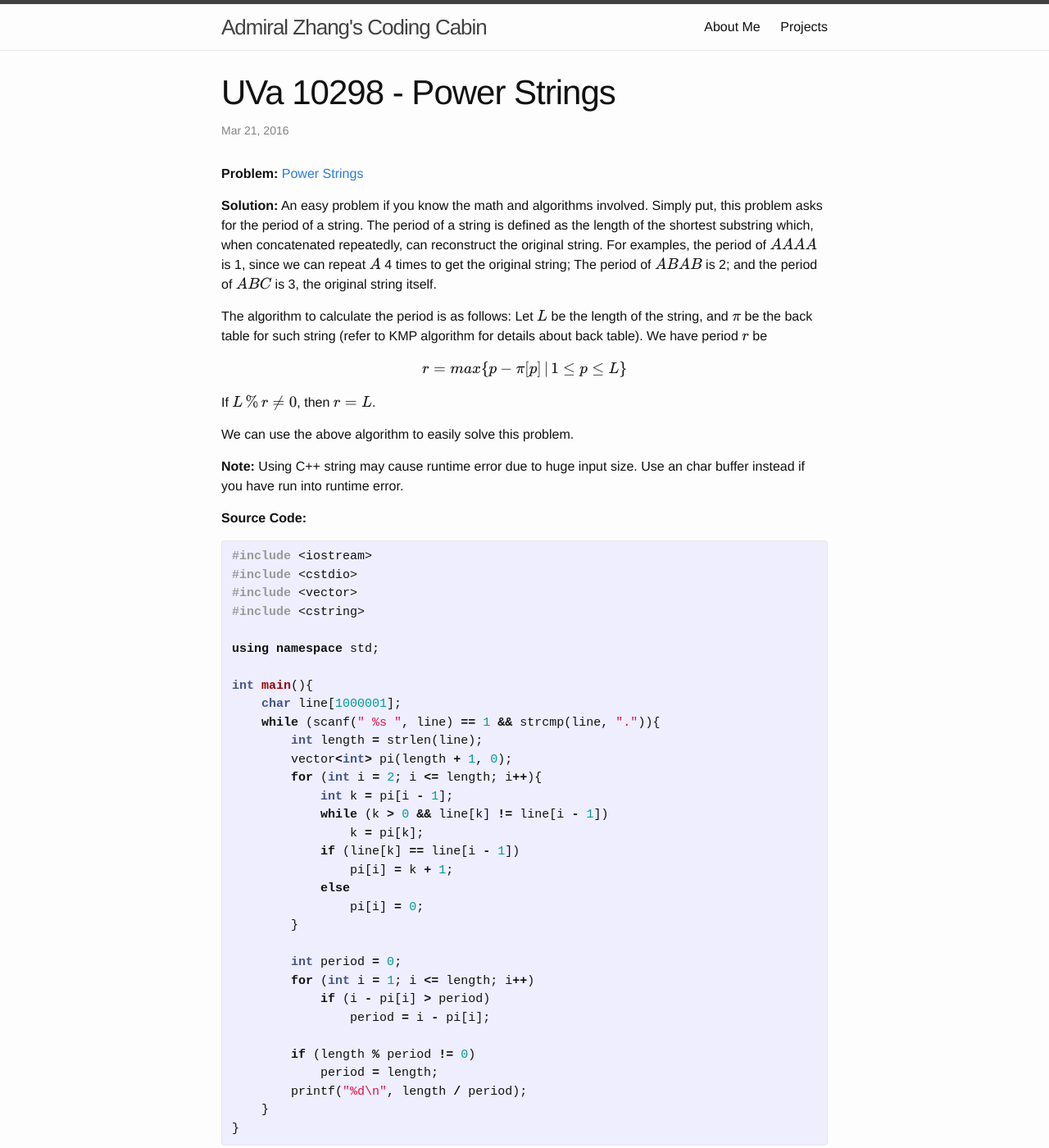
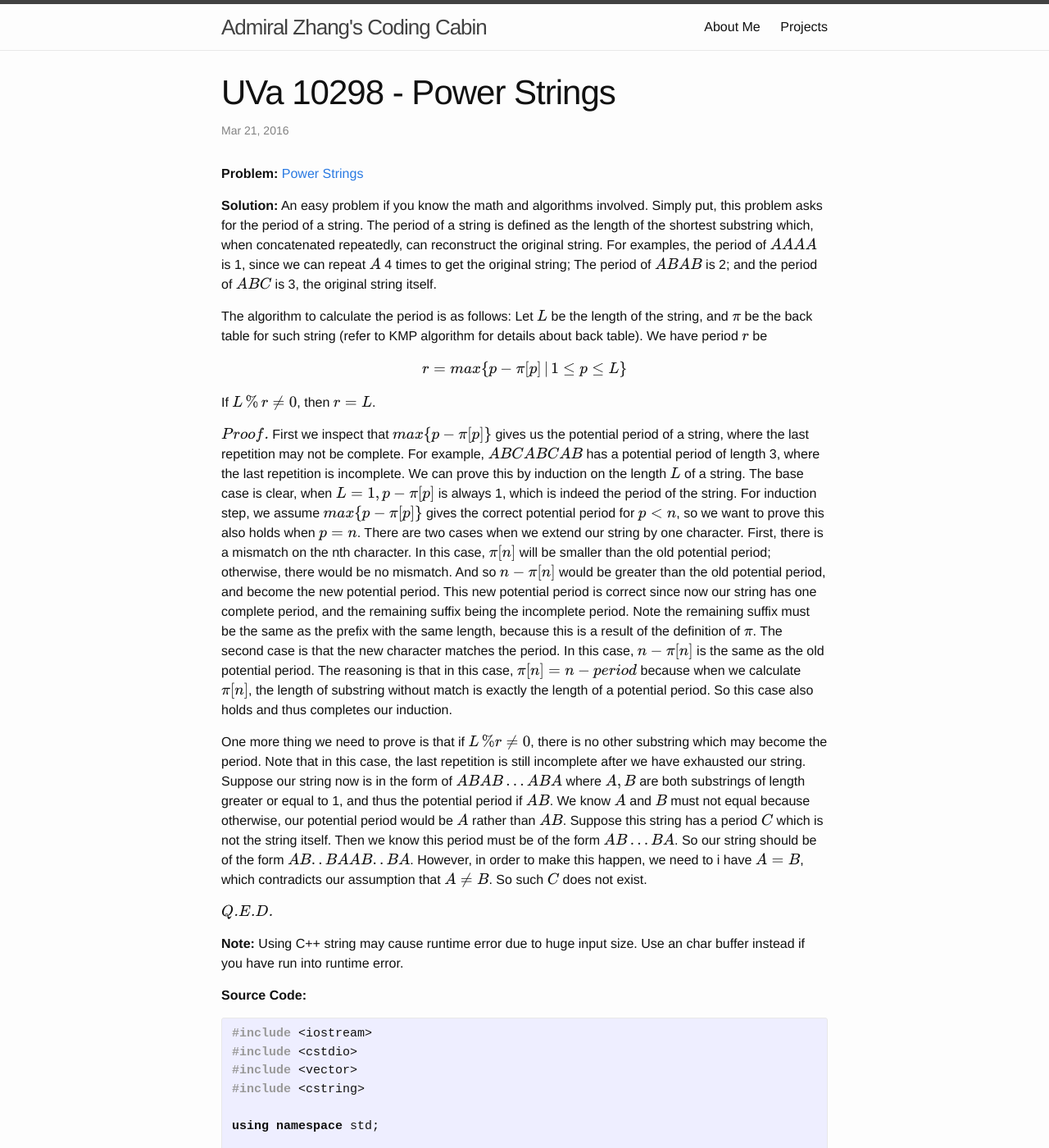
Before and after one commit to khaledlooda/yuting-zhang.github.io, a Jekyll site: the page built from _posts/2016-3-20-UVa-10298.markdown, in a window 1280 px wide and 1400 px high. Shown: the whole window at 82% size. Built offline with Jekyll 4.4.1, drawn with Linux system fonts in a browser that asks for light colours; formulas are drawn with MathJax 3; comment, search, counter and statistics services are not loaded.

Commit message:
proof added

```diff
--- a/_posts/2016-3-20-UVa-10298.markdown
+++ b/_posts/2016-3-20-UVa-10298.markdown
@@ -19,7 +19,33 @@ Let \\(L\\) be the length of the string, and \\(\pi\\) be the back table for suc
 \\[r = max\\{p - \pi[p] \,|\, 1 \le p \le L\\}\\]
 If \\(L \, \% \, r \neq 0\\), then \\(r = L\\).
 
-We can use the above algorithm to easily solve this problem.
+\\(\textit{Proof.}\\)
+First we inspect that \\(max\\{p - \pi[p]\\}\\) gives us the potential period of a string,
+where the last repetition may not be complete. For example, \\(ABCABCAB\\) has a potential period of length 3, where the last
+repetition is incomplete.
+We can prove this by induction on the length \\(L\\) of a string.
+The base case is clear, when \\(L = 1, p - \pi[p]\\) is always 1, which is indeed the period of the string.
+For induction step, we assume \\(max\\{p - \pi[p]\\}\\) gives the correct potential period for \\(p < n\\),
+so we want to prove this also holds when \\(p = n\\). There are two cases when we extend our string by one character.
+First, there is a mismatch on the nth character. In this case, \\(\pi[n]\\) will be smaller than the old potential period; otherwise,
+there would be no mismatch. And so \\(n -\pi[n]\\) would be greater than the old potential period, and become the new potential
+period. This new potential period is correct since now our string has one complete period, and the remaining suffix being the
+incomplete period. Note the remaining suffix must be the same as the prefix with the same length, because this is a result of
+the definition of \\(\pi\\). The second case is that the new character matches the period.
+In this case, \\(n - \pi[n]\\) is the same as the old potential period. The reasoning is that in this case,
+\\(\pi[n] = n - period\\) because when we calculate \\(\pi[n]\\), the length of substring without match
+is exactly the length of a potential period. So this case also holds and thus completes our induction.
+
+One more thing we need to prove is that if \\(L \, \% r \neq 0\\), there is no other substring which may become the period.
+Note that in this case, the last repetition is still incomplete after we have exhausted our string.
+Suppose our string now is in the form of \\(ABAB...ABA\\) where \\(A, B\\) are both
+substrings of length greater or equal to 1, and thus the potential period if \\(AB\\).
+We know \\(A\\) and \\(B\\) must not equal because otherwise, our potential period would be \\(A\\) rather than \\(AB\\).
+Suppose this string has a period \\(C\\) which is not the string itself. Then we know this period must be of the form
+\\(AB...BA\\). So our string should be of the form \\(AB..BAAB..BA\\). However, in order to make this happen, we need to i
+have \\(A = B\\), which contradicts our assumption that \\(A \neq B\\). So such \\(C\\) does not exist.
+
+\\(\textit{Q.E.D.}\\)
 
 **Note:**
 Using C++ string may cause runtime error due to huge input size. Use an char buffer instead if you have run into runtime error.
```
